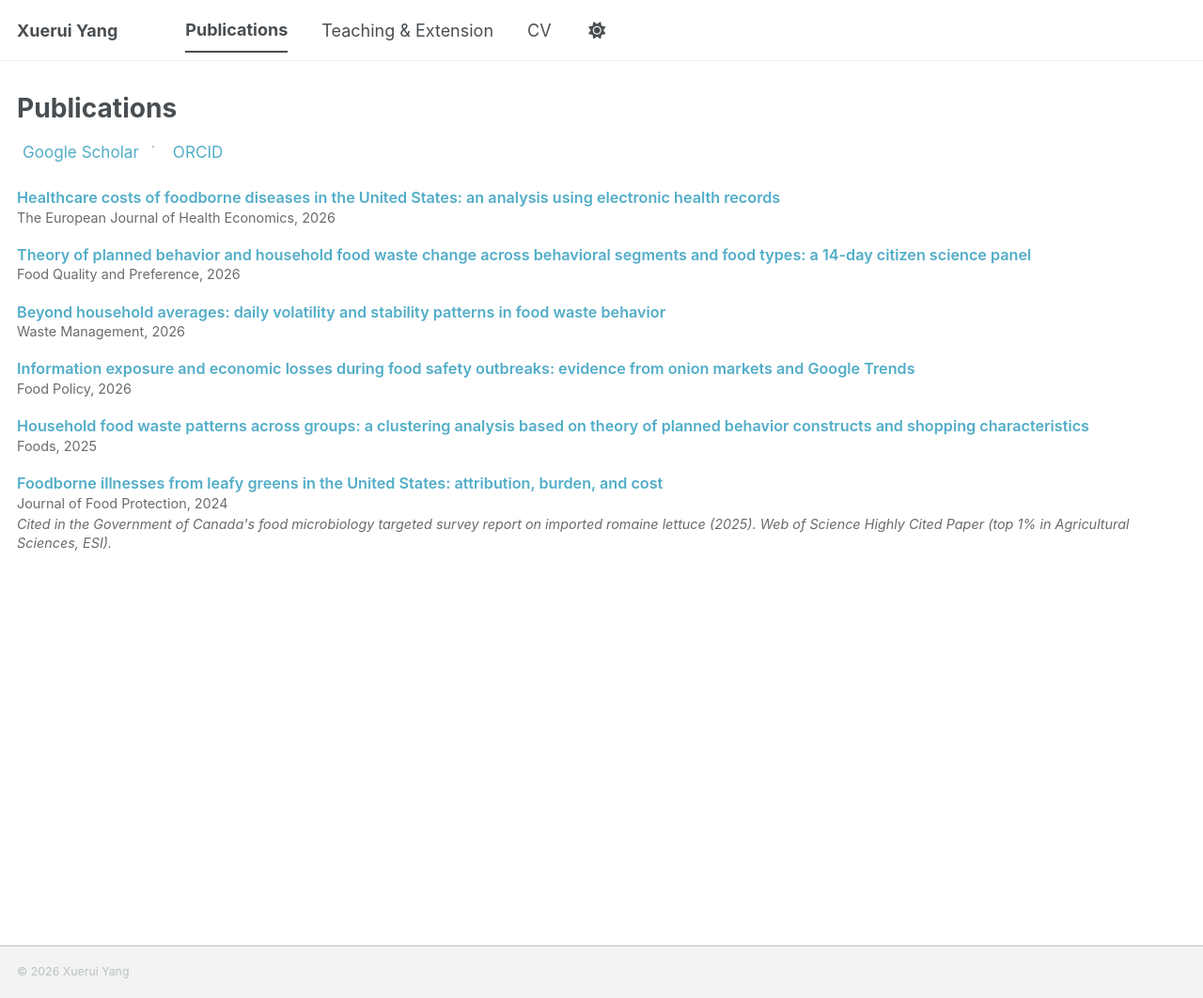
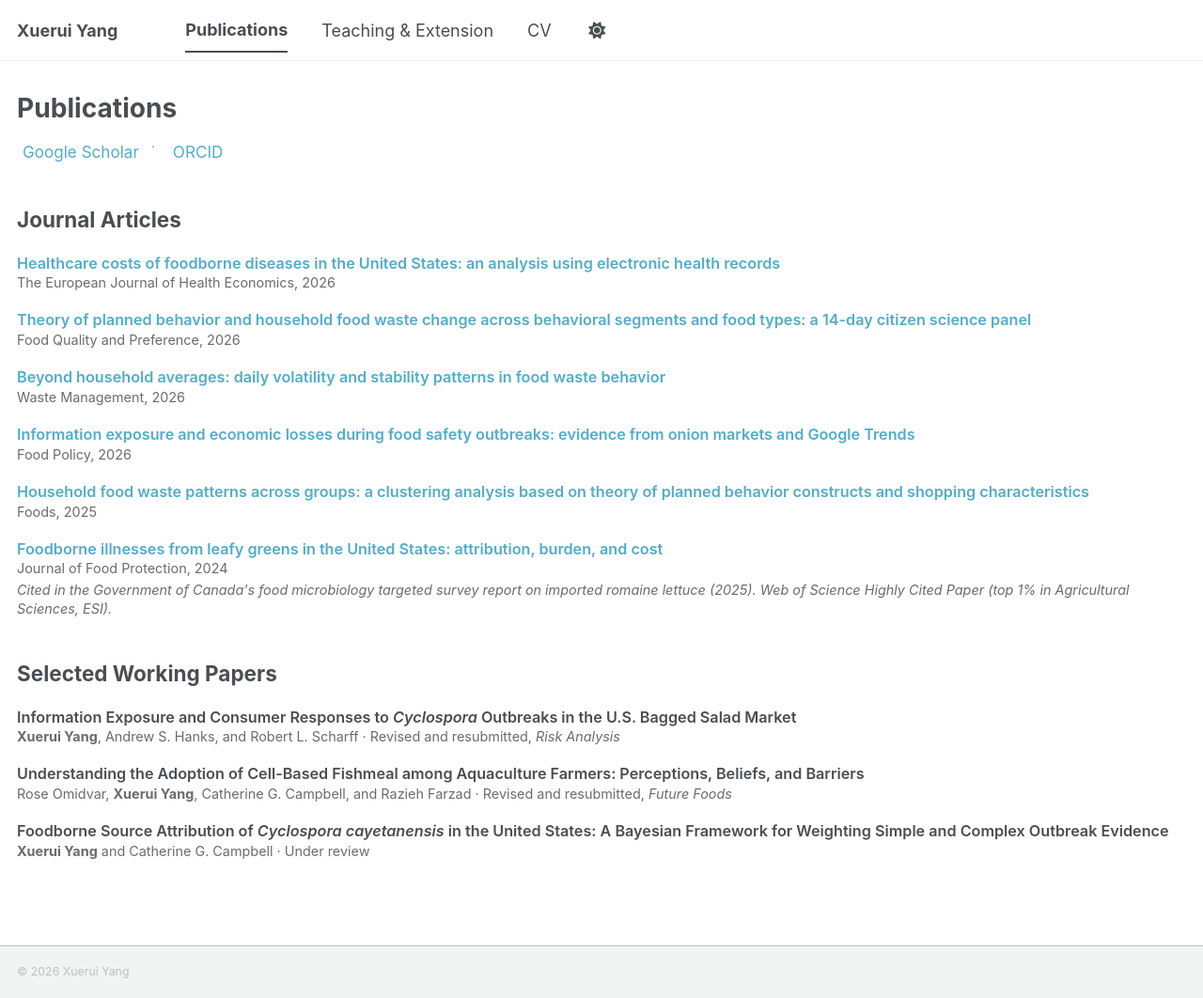
Before and after one commit to xueruiycool/xueruiycool.github.io, a Jekyll site: the page built from _pages/publications.html, in a window 1280 px wide and 1062 px high. Shown: the whole window at 94% size. Built offline with Jekyll 4.4.1, drawn with Linux system fonts in a browser that asks for light colours; a style sheet for code colours, icons or effects is not loaded.

Commit message:
Update publications.html

```diff
--- a/_pages/publications.html
+++ b/_pages/publications.html
@@ -42,7 +42,7 @@ author_profile: false
     </a>
   {% endif %}
 </p>
-
+<h2>Journal Articles</h2>
 <div class="pub-list">
 {% for post in site.publications reversed %}
   <div class="pub-entry">
@@ -60,3 +60,41 @@ author_profile: false
   </div>
 {% endfor %}
 </div>
+<h2>Selected Working Papers</h2>
+
+<div class="pub-list">
+
+  <div class="pub-entry">
+    <div class="pub-title">
+      Information Exposure and Consumer Responses to <em>Cyclospora</em>
+      Outbreaks in the U.S. Bagged Salad Market
+    </div>
+    <div class="pub-meta">
+      <strong>Xuerui Yang</strong>, Andrew S. Hanks, and Robert L. Scharff
+      · Revised and resubmitted, <em>Risk Analysis</em>
+    </div>
+  </div>
+
+  <div class="pub-entry">
+    <div class="pub-title">
+      Understanding the Adoption of Cell-Based Fishmeal among Aquaculture
+      Farmers: Perceptions, Beliefs, and Barriers
+    </div>
+    <div class="pub-meta">
+      Rose Omidvar, <strong>Xuerui Yang</strong>, Catherine G. Campbell,
+      and Razieh Farzad · Revised and resubmitted, <em>Future Foods</em>
+    </div>
+  </div>
+
+  <div class="pub-entry">
+    <div class="pub-title">
+      Foodborne Source Attribution of <em>Cyclospora cayetanensis</em> in the
+      United States: A Bayesian Framework for Weighting Simple and Complex
+      Outbreak Evidence
+    </div>
+    <div class="pub-meta">
+      <strong>Xuerui Yang</strong> and Catherine G. Campbell · Under review
+    </div>
+  </div>
+
+</div>
```
